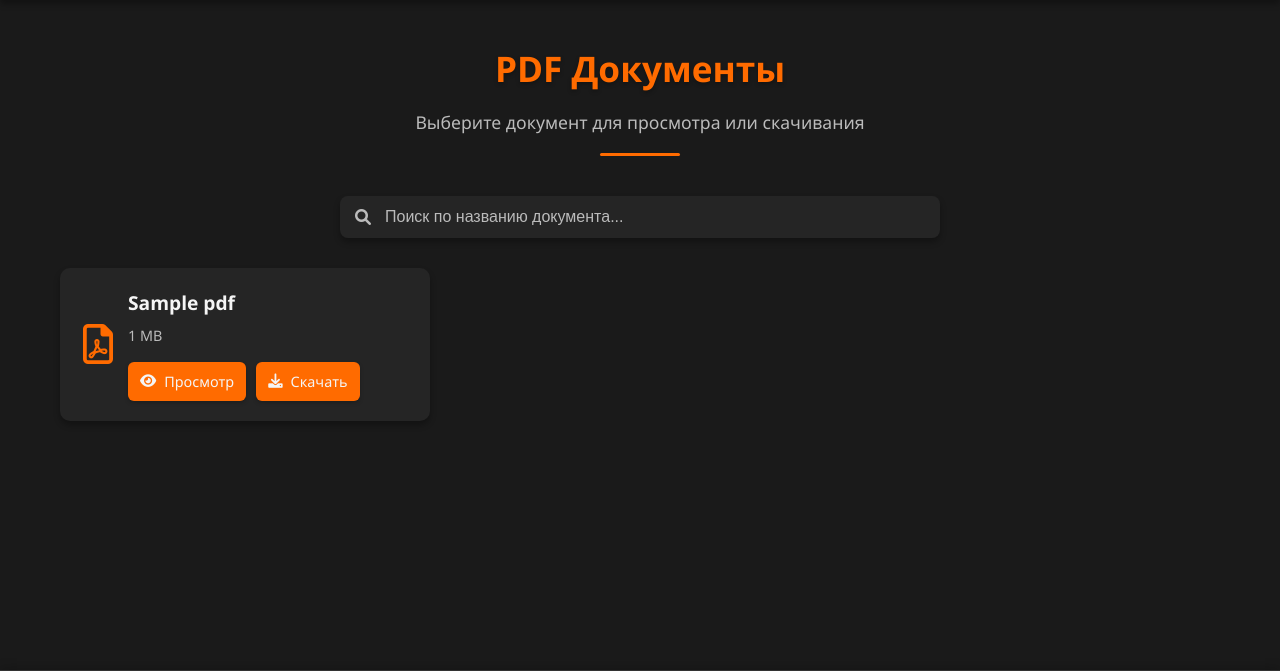
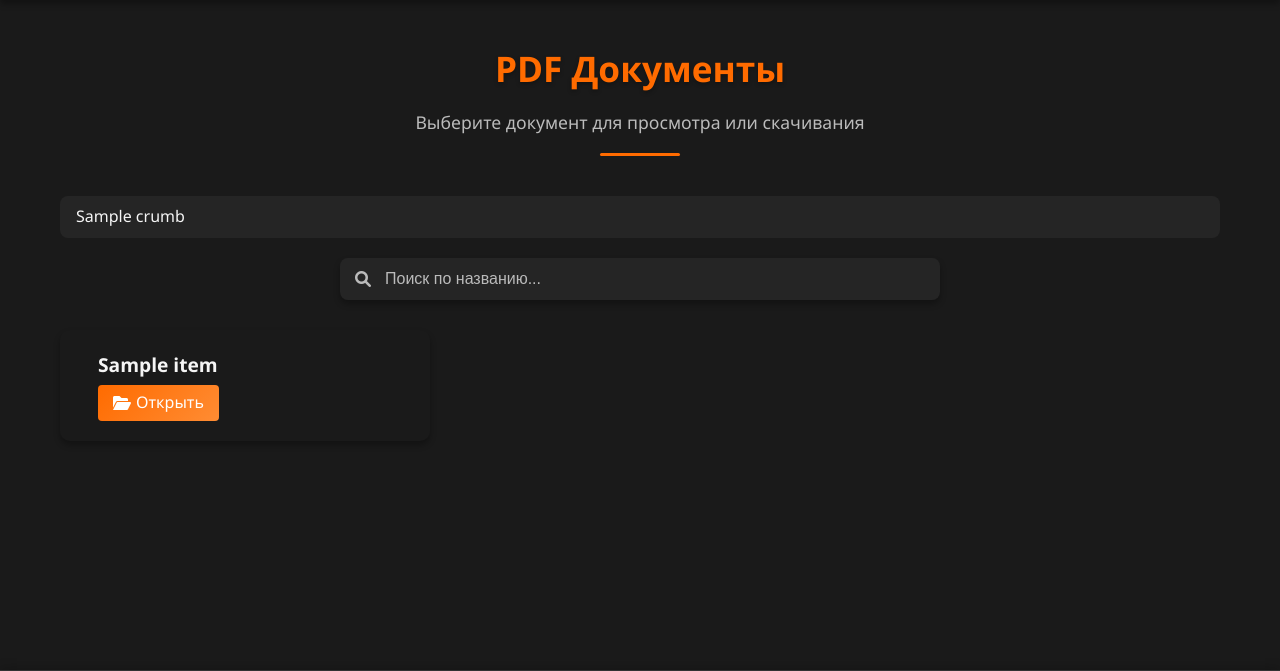
Before and after one commit to Antongo22/pdf_library, a FastAPI app: template app/templates/pdf_list.html in a window 1280 px wide. Shown: the part 73-744 px from the top of the page. Run offline with FastAPI, Linux system fonts and the light colour scheme; the template is opened without the code that fills it: most values are stand-ins (such as "Sample title", 1, 10 or a date in 2020).

Commit message:
Папки

```diff
--- a/app/templates/pdf_list.html
+++ b/app/templates/pdf_list.html
@@ -8,32 +8,54 @@
     <p>Выберите документ для просмотра или скачивания</p>
 </div>
 
+<!-- Навигация по папкам (хлебные крошки) -->
+<nav aria-label="breadcrumb">
+    <ol class="breadcrumb">
+        {% for crumb in breadcrumbs %}
+            {% if loop.last %}
+                <li class="breadcrumb-item active">{{ crumb.name }}</li>
+            {% else %}
+                <li class="breadcrumb-item"><a href="{{ crumb.path }}">{{ crumb.name }}</a></li>
+            {% endif %}
+        {% endfor %}
+    </ol>
+</nav>
+
 <div class="search-container">
     <div class="search-box">
         <i class="fas fa-search search-icon"></i>
-        <input type="text" id="pdf-search" placeholder="Поиск по названию документа..." />
+        <input type="text" id="pdf-search" placeholder="Поиск по названию..." />
         <button id="clear-search" class="clear-btn"><i class="fas fa-times"></i></button>
     </div>
 </div>
 
 <div class="pdf-list">
-    {% if pdf_files %}
-        {% for pdf in pdf_files %}
-            <div class="pdf-card">
+    {% if items %}
+        {% for item in items %}
+            <div class="pdf-card {% if not item.is_file %}folder-card{% endif %}">
                 <div class="pdf-icon">
-                    <i class="far fa-file-pdf"></i>
+                    <i class="{{ item.icon }}"></i>
                 </div>
                 <div class="pdf-info">
-                    <h3>{{ pdf.name }}</h3>
-                    <p class="pdf-size">{{ pdf.size }} MB</p>
+                    <h3>{{ item.name }}</h3>
+
+                    {% if item.is_file %}
+                        <p class="pdf-size">{{ item.size }} MB</p>
                         <div class="pdf-actions">
-                        <a href="{{ pdf.path }}" class="btn-view">
+                            <a href="{{ item.path }}" class="btn-view">
                                 <i class="fas fa-eye"></i> Просмотр
                             </a>
-                        <a href="{{ pdf.download }}" class="btn-download" download>
+                            <a href="{{ item.download }}" class="btn-download" download>
                                 <i class="fas fa-download"></i> Скачать
                             </a>
                         </div>
+                    {% else %}
+                        <div class="pdf-actions">
+                            <a href="{{ item.path }}" class="btn-folder">
+                                <i class="fas fa-folder-open"></i> Открыть
+                            </a>
+                        </div>
+                    {% endif %}
                 </div>
             </div>
         {% endfor %}
@@ -41,13 +63,102 @@
         <div class="no-files">
             <i class="fas fa-folder-open"></i>
             <h3>Файлы не найдены</h3>
-            <p>Скоро тут будет что-то интересное)</p>
+            <p>В этой папке пока нет файлов или папок</p>
         </div>
     {% endif %}
 </div>
 {% endblock %}
 
 {% block scripts %}
+<style>
+    .control-panel {
+        display: flex;
+        justify-content: space-between;
+        align-items: center;
+        margin-bottom: 20px;
+    }
+
+    .search-container {
+        flex: 1;
+    }
+
+    .action-buttons {
+        display: flex;
+        gap: 10px;
+    }
+
+    .btn-action {
+        display: inline-flex;
+        align-items: center;
+        gap: 5px;
+        padding: 8px 15px;
+        background: var(--gradient-primary);
+        color: white;
+        border: none;
+        border-radius: 5px;
+        cursor: pointer;
+        font-weight: 500;
+        transition: all 0.2s ease;
+    }
+
+    .btn-action:hover {
+        opacity: 0.9;
+        transform: translateY(-2px);
+    }
+
+    .btn-folder {
+        background: var(--gradient-primary);
+        color: white;
+        padding: 5px 15px;
+        border-radius: 4px;
+        text-decoration: none;
+        display: inline-flex;
+        align-items: center;
+        gap: 5px;
+        transition: all 0.2s ease;
+    }
+
+    .btn-folder:hover {
+        opacity: 0.9;
+        transform: translateY(-1px);
+    }
+
+    .folder-card {
+        background: linear-gradient(135deg, var(--card-bg), var(--card-bg-hover));
+    }
+
+
+
+    .breadcrumb {
+        display: flex;
+        flex-wrap: wrap;
+        padding: 8px 16px;
+        list-style: none;
+        background-color: var(--card-bg);
+        border-radius: 8px;
+        margin-bottom: 20px;
+    }
+
+    .breadcrumb-item + .breadcrumb-item::before {
+        content: "/";
+        padding: 0 8px;
+        color: var(--text-muted);
+    }
+
+    .breadcrumb-item a {
+        color: var(--primary-color);
+        text-decoration: none;
+    }
+
+    .breadcrumb-item a:hover {
+        text-decoration: underline;
+    }
+
+    .breadcrumb-item.active {
+        color: var(--text-color);
+    }
+</style>
+
 <script>
     document.addEventListener('DOMContentLoaded', function() {
         const searchInput = document.getElementById('pdf-search');
@@ -57,23 +168,23 @@
         // Показывать кнопку очистки только когда есть текст
         searchInput.addEventListener('input', function() {
             clearButton.style.display = this.value ? 'block' : 'none';
-            filterPDFs(this.value.toLowerCase());
+            filterItems(this.value.toLowerCase());
         });
 
         // Очистка поиска
         clearButton.addEventListener('click', function() {
             searchInput.value = '';
             this.style.display = 'none';
-            filterPDFs('');
+            filterItems('');
         });
 
-        // Функция фильтрации PDF файлов
-        function filterPDFs(query) {
+        // Функция фильтрации элементов (папок и PDF файлов)
+        function filterItems(query) {
             let visibleCount = 0;
 
             pdfCards.forEach(function(card) {
-                const pdfTitle = card.querySelector('h3').textContent.toLowerCase();
-                if (pdfTitle.includes(query)) {
+                const itemTitle = card.querySelector('h3').textContent.toLowerCase();
+                if (itemTitle.includes(query)) {
                     card.style.display = 'flex';
                     visibleCount++;
                 } else {
@@ -90,7 +201,7 @@
                     noResults.innerHTML = `
                         <i class="fas fa-search"></i>
                         <h3>Ничего не найдено</h3>
-                        <p>По запросу "${query}" не найдено ни одного документа</p>
+                        <p>По запросу "${query}" не найдено ни одного элемента</p>
                     `;
                     document.querySelector('.pdf-list').appendChild(noResults);
                 }
@@ -98,6 +209,7 @@
                 noResultsDiv.remove();
             }
         }
+
     });
 </script>
 {% endblock %}
```
Also changed, not shown: app/routers/pdfs.py (+132 -38 lines), app/templates/pdf_viewer.html (+30 -0 lines), 10 other files. Lines whose indentation alone changed are shown as unchanged.
